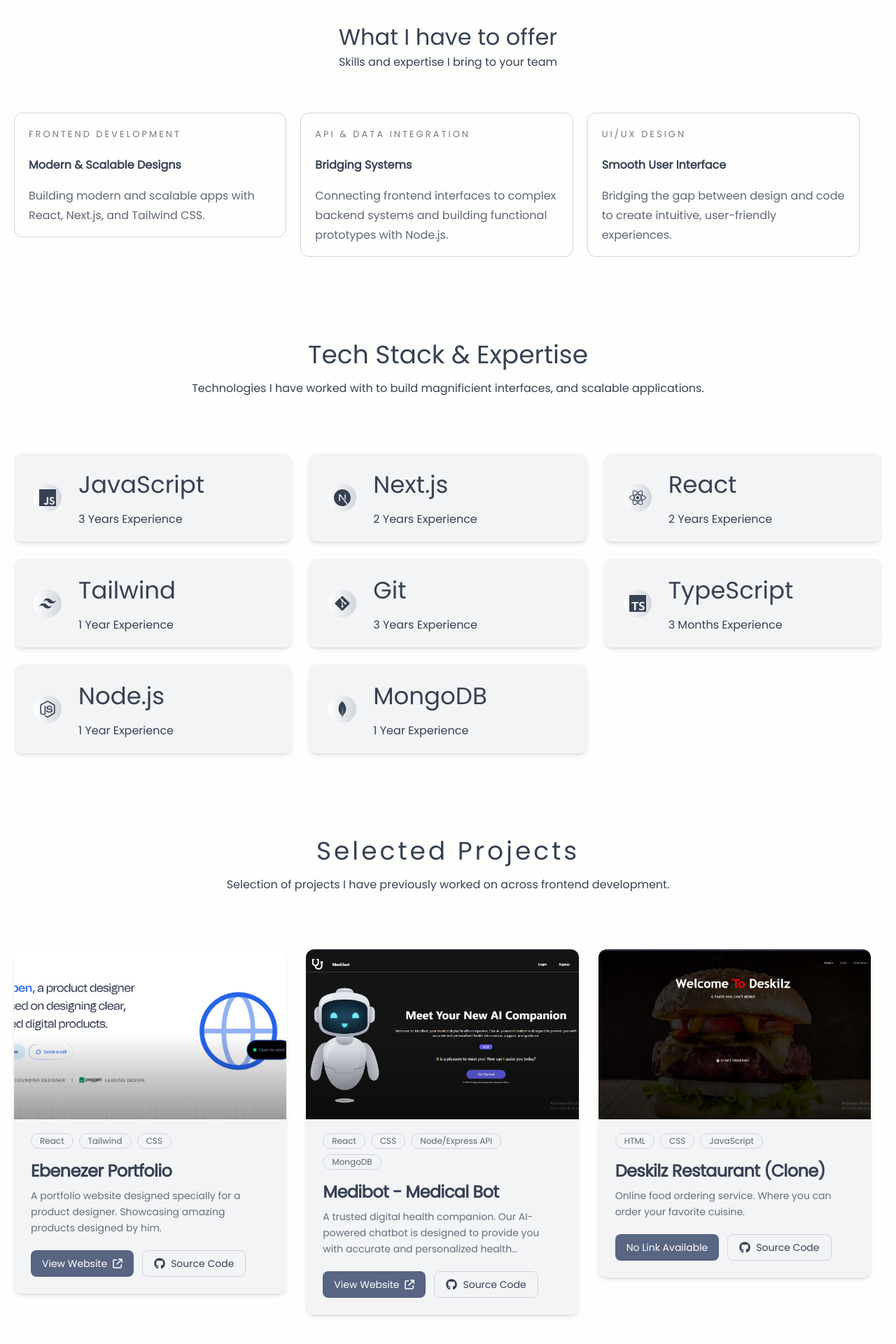
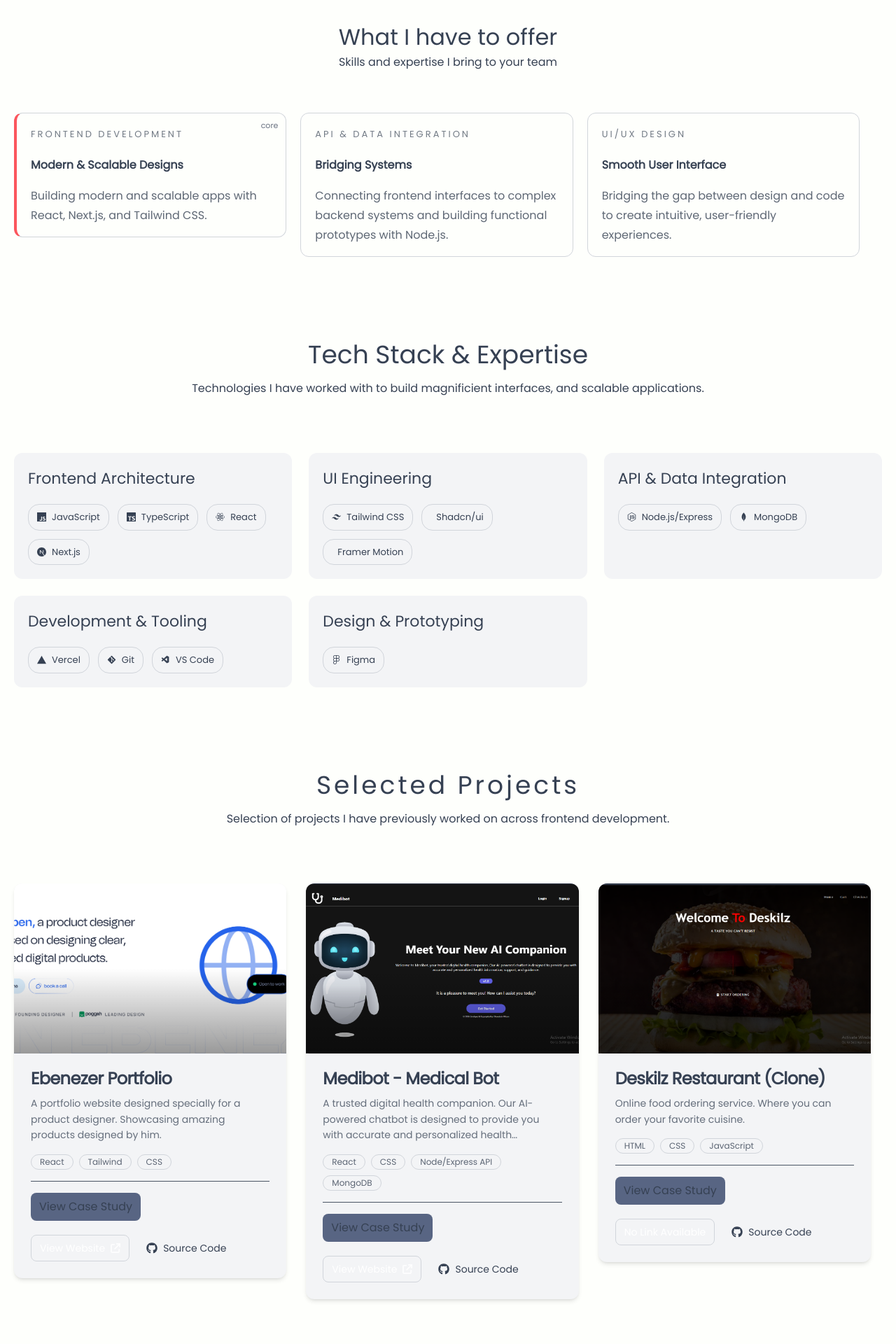
Before and after one commit to TobbyWillson/my-portfolio, a React (Vite) app: page / in a window 1280 px wide. Shown: the part 828-2748 px from the top of the page at 70% size. Built offline with nearby package versions, Linux system fonts and the light colour scheme.

Commit message:
Changes to stacks and experiences

```diff
--- a/package.json
+++ b/package.json
@@ -14,6 +14,7 @@
     "@fontsource/bricolage-grotesque": "^5.2.10",
     "@fontsource/poppins": "^5.2.7",
     "@tailwindcss/vite": "^4.2.1",
+    "framer-motion": "^12.38.0",
     "libphonenumber-js": "^1.12.41",
     "lucide-react": "^0.577.0",
     "react": "^19.2.0",
--- a/src/App.jsx
+++ b/src/App.jsx
@@ -76,7 +76,7 @@
           </main>
         </div>
 
-        <footer className=' text-bg-text border border-border-gray border-x-0'>
+        <footer className=' text-bg-text border  border-border-gray border-x-0'>
           <div className='max-w-7xl mx-auto p-10'>
             <Footer />
           </div>
--- a/src/Components/BriefAbout.jsx
+++ b/src/Components/BriefAbout.jsx
@@ -9,12 +9,12 @@
       <div className='flex flex-col gap-8 mb-20'>
         <h1 className='text-center text-[32px]'>About Me</h1>
         <h2 className='text-[18px]'>Hi, I'm Tobby Wilson.</h2>
-        <h3>
+        <h3 className='leading-8'>
           I’m a Nigeria-based Frontend Developer who builds systems that scale. From fintech to logistics, I specialize in translating complex product ideas into clean, high-performance web applications. I don’t just build interfaces, I simplify complex workflows into seamless user experiences.
         </h3>
 
-        <div className='text-bg-text/70 border w-fit '>
-          <Link to='/contact' className='flex  items-center gap-1 p-2'>
+        <div className='text-bg-text/70 border w-fit rounded-sm bg-background'>
+          <Link to='/about' className='flex  items-center gap-1 p-2'>
             <p>Read more about me</p>
             <MdArrowRightAlt />
           </Link>
--- a/src/Components/HeroSection.jsx
+++ b/src/Components/HeroSection.jsx
@@ -166,7 +166,7 @@
             </button>
           </div>
 
-          <div className='w-fit'>
+          <div className='w-fit bg-background'>
             <Link to='https://drive.google.com/file/d/1wjAULdzK-zRENYCg6fB0hiL7u-7OS_6g/view?usp=drive_link' target='_blank' rel='noopener noreferrer'>
               <p className=' flex items-center gap-2 rounded-2xl  px-5 py-3 text-[14px] md:text-[16px] border border-border-gray text-bg-text hover:scale-107 cursor-pointer transition-all duration-700 ' onClick={handleDownload}>
                 {isDownloading ? (
--- a/src/Components/PreviousProjects.jsx
+++ b/src/Components/PreviousProjects.jsx
@@ -5,6 +5,7 @@
 
 import { useEffect, useRef } from "react";
 import { useLocation } from "react-router-dom";
+import { Link } from "react-router-dom";
 
 const PreviousProjects = () => {
   const { isDark } = useTheme();
@@ -45,7 +46,12 @@
                 </div>
 
                 <div className='flex flex-1 flex-col gap-4 p-6 pt-5'>
-                  <div className='flex flex-wrap gap-2'>
+                  <div className='flex flex-col gap-2'>
+                    <h2 className='text-xl font-semibold tracking-tight sm:text-2xl'>{project.projectName}</h2>
+                    <p className='text-sm leading-relaxed text-bg-text/75 dark:text-gray-100/65 line-clamp-3'>{project.projectDescription}</p>
+                  </div>
+
+                  <div className='flex flex-wrap gap-2 pb-4 border-b border-gray-600'>
                     {project.tools.map((tag) => (
                       <span key={tag} className='rounded-full border border-border-gray px-3 py-0.5 text-xs font-medium text-bg-text/80 dark:text-gray-200/80 hover:bg-background'>
                         {tag}
@@ -53,21 +59,20 @@
                     ))}
                   </div>
 
-                  <div className='flex flex-col gap-2'>
-                    <h2 className='text-xl font-semibold tracking-tight sm:text-2xl'>{project.projectName}</h2>
-                    <p className='text-sm leading-relaxed text-bg-text/75 dark:text-gray-100/65 line-clamp-3'>{project.projectDescription}</p>
-                  </div>
+                  <Link to={project.caseStudy} className='text-center'>
+                    <div className='bg-[#586583] px-3 py-2 rounded-lg hover:scale-105 hover:bg-[#556daf] transition-all duration-700 lg:w-fit'>View Case Study</div>
+                  </Link>
 
-                  <div className='flex flex-wrap gap-3 pt-1'>
+                  <div className='flex flex-wrap gap-6 max-[368px]:gap-4 pt-1'>
                     {project.liveUrl == "" ? (
-                      <div className='inline-flex items-center gap-2 rounded-lg bg-[#586583] px-4 py-2 text-sm font-medium text-white transition hover:bg-[#556daf]'> No Link Available </div>
+                      <div className='inline-flex items-center gap-2 rounded-lg border border-border-gray px-3 py-2 text-sm font-medium text-white transition hover:bg-[#556daf]'> No Link Available </div>
                     ) : (
-                      <a href={project.liveUrl} target='_blank' rel='noreferrer' className='inline-flex items-center gap-2 rounded-lg bg-[#586583] px-4 py-2 text-sm font-medium text-white transition hover:bg-[#556daf]'>
+                      <a href={project.liveUrl} target='_blank' rel='noreferrer' className='inline-flex items-center gap-2 rounded-lg border border-border-gray px-3 py-2 text-sm font-medium text-white transition-all duration-500 hover:bg-[#556daf]'>
                         View Website
                         {project.liveUrl == "" ? "" : <FaArrowUpRightFromSquare className='h-3.5 w-3.5 opacity-90' aria-hidden />}
                       </a>
                     )}
-                    <a href={project.repoUrl} target='_blank' rel='noreferrer' className='inline-flex items-center gap-2 rounded-lg border border-border-gray px-4 py-2 text-sm font-medium transition hover:border-[#2563EB]/50 hover:text-[#2563EB] dark:hover:text-[#a9bdee]'>
+                    <a href={project.repoUrl} target='_blank' rel='noreferrer' className='inline-flex items-center gap-2 text-sm font-medium transition hover:border-[#2563EB]/50 hover:text-[#2563EB] dark:hover:text-[#a9bdee]'>
                       <FaGithub className='h-4 w-4' aria-hidden />
                       Source Code
                     </a>
--- a/src/Components/StacksExpertise.jsx
+++ b/src/Components/StacksExpertise.jsx
@@ -1,5 +1,5 @@
 import { useEffect } from "react";
-import { experiences } from "../constants/Materials";
+import { experiences, Skills } from "../constants/Materials";
 import { useTheme } from "./ThemeContext";
 
 const StacksExpertise = () => {
@@ -27,7 +27,7 @@
           <h2 className='text-[16px] dark:text-bg-text/60 text-center'>Technologies I have worked with to build magnificient interfaces, and scalable applications.</h2>
         </div>
 
-        <div className='grid grid-cols-1 sm:grid-cols-2 lg:grid-cols-3 gap-6'>
+        {/* <div className='grid grid-cols-1 sm:grid-cols-2 lg:grid-cols-3 gap-6'>
           {experiences.map((experience, index) => (
             <div
               key={index}
@@ -43,6 +43,27 @@
               </div>
             </div>
           ))}
+        </div> */}
+
+        <div className='grid grid-cols-1 sm:grid-cols-2 lg:grid-cols-3 gap-6'>
+          {Skills.map((skill, index) => (
+            <div
+              key={index}
+              style={{ transitionDelay: `${(2 - (index % 3)) * 100}ms` }}
+              className={`scroll-item-experience ${isDark ? "bg-[#272f3a]" : "bg-gray-100 hover:bg-gray-50"} px-5  py-5 rounded-xl  dark:shadow-gray-50/10 hover:md:border-b-4 hover:md:scale-102 border-border-gray dark:hover:bg-[#2f3844] transition-all duration-300`}
+            >
+              <div className='flex items-center gap-6 mb-5 text-[22px]'>{skill.category}</div>
+
+              <div className='flex flex-wrap gap-3'>
+                {skill.items.map((item, index) => (
+                  <div key={index} className='flex gap-2 items-center border border-border-gray rounded-2xl px-3 py-2 text-[13px]'>
+                    <div>{item.logo}</div>
+                    <p>{item.title}</p>
+                  </div>
+                ))}
+              </div>
+            </div>
+          ))}
         </div>
       </div>
     </div>
--- a/src/Components/WhatIOffer.jsx
+++ b/src/Components/WhatIOffer.jsx
@@ -1,22 +1,54 @@
+import { motion } from "framer-motion";
 import { Services } from "../constants/Materials";
 
 const WhatIOffer = () => {
+  const container = {
+    hidden: { opacity: 0 },
+    show: {
+      opacity: 1,
+      transition: {
+        staggerChildren: 0.2,
+      },
+    },
+  };
+
+  const item = {
+    hidden: {
+      opacity: 0,
+      y: 100,
+    },
+    show: {
+      opacity: 1,
+      y: 0,
+      transition: {
+        duration: 0.8,
+        ease: [0.33, 1, 0.68, 1],
+      },
+    },
+  };
+
   return (
     <div className='mt-25'>
       <h1 className='text-[32px] text-center'>What I have to offer</h1>
       <h2 className='text-center dark:text-bg-text/60 '>Skills and expertise I bring to your team</h2>
 
-      <div className='flex flex-wrap mt-15 gap-5'>
+      <motion.div variants={container} initial='hidden' whileInView='show' exit='hidden' viewport={{ once: false, amount: 0.2 }} className='flex flex-wrap mt-15 gap-5'>
         {Services.map((service, id) => (
-          <div className='w-full md:w-[calc(50%-1.5rem)] lg:w-[calc(33.333%-1.5rem)] leading-7 bg-background ' key={id}>
-            <div className='border border-border-gray rounded-xl py-4 px-5 hover:border-b-4  transition-all duration-300'>
+          <div className='w-full md:w-[calc(50%-1.5rem)] lg:w-[calc(33.333%-1.5rem)] leading-7 bg-background relative' key={id}>
+            <motion.div
+              key={id}
+              variants={item}
+              whileHover={{ y: -5 }}
+              className={`group border border-border-gray rounded-xl py-4 px-5 hover:md:border-b-4 hover:md:border-b-red-500/30  active:border-b-4 active:border-b-red-500/30 active:scale-102 transition-all duration-500 ${service.id === 1 ? "border-l-4 border-l-red-500/80" : ""}`}
+            >
               <h3 className='text-bg-text/70  text-[13px] tracking-[3px]'>{service.category} </h3>
               <p className='text-bg-text font-extrabold py-4'> {service.title} </p>
               <p className='text-bg-text/80'>{service.body}</p>
-            </div>
+              <p className='absolute top-1 right-3 text-[11px] text-gray-500'>{service.id === 1 ? "core" : ""}</p>
+            </motion.div>
           </div>
         ))}
-      </div>
+      </motion.div>
     </div>
   );
 };
--- a/src/constants/Materials.jsx
+++ b/src/constants/Materials.jsx
@@ -2,11 +2,12 @@
 
 import { Phone, Mail, MailPlus } from "lucide-react";
 
-import { SiJavascript, SiMongodb, SiNextdotjs, SiNodedotjs, SiTailwindcss, SiTypescript } from "react-icons/si";
+import { SiFigma, SiJavascript, SiMongodb, SiNextdotjs, SiNodedotjs, SiTailwindcss, SiTypescript, SiVercel } from "react-icons/si";
 
 import DeskilzPreview from "../assets/images/Deskilz.png";
 import MedibotPreview from "../assets/images/Medibot.png";
 import EbenezerPreview from "../assets/images/Ebenezer.jpg";
+import { VscVscode } from "react-icons/vsc";
 
 // WhatsApp link and message
 
@@ -60,6 +61,7 @@
     alt: "Ebenezer Portfolio",
     tools: ["React", "Tailwind", "CSS"],
     liveUrl: "https://akinebenezer.com",
+    caseStudy: "#",
     repoUrl: "https://github.com/TobbyWillson/Eben-Portfolio",
   },
   {
@@ -69,6 +71,7 @@
     alt: "Medibot Preview",
     tools: ["React", "CSS", "Node/Express API", "MongoDB"],
     liveUrl: "https://medibot-coral.vercel.app",
+    caseStudy: "#",
     repoUrl: "https://github.com/TobbyWillson/Medibot",
   },
   {
@@ -79,6 +82,7 @@
     alt: "Deskilz Web App Preview",
     tools: ["HTML", "CSS", "JavaScript"],
     liveUrl: "",
+    caseStudy: "#",
     repoUrl: "https://github.com/TobbyWillson/Deskilz-Clone",
   },
 ];
@@ -159,17 +163,74 @@
     category: "FRONTEND DEVELOPMENT",
     title: "Modern & Scalable Designs",
     body: "Building modern and scalable apps with React, Next.js, and Tailwind CSS.",
+    core: "true",
   },
   {
     id: 2,
     category: "API & DATA INTEGRATION",
     title: "Bridging Systems",
     body: "Connecting frontend interfaces to complex backend systems and building functional prototypes with Node.js.",
+    core: "false",
   },
   {
     id: 3,
     category: "UI/UX DESIGN",
     title: "Smooth User Interface",
     body: "Bridging the gap between design and code to create intuitive, user-friendly experiences.",
+    core: "false",
   },
 ];
+
+export const Skills = [
+  {
+    id: 1,
+    category: "Frontend Architecture",
+    items: [
+      { title: "JavaScript", logo: <SiJavascript /> },
+      { title: "TypeScript", logo: <SiTypescript /> },
+      { title: "React", logo: <FaReact /> },
+      { title: "Next.js", logo: <SiNextdotjs /> },
+    ],
+  },
+  {
+    id: 2,
+    category: "UI Engineering",
+    items: [
+      { title: "Tailwind CSS", logo: <SiTailwindcss /> },
+      { title: "Shadcn/ui", logo: "" },
+      { title: "Framer Motion", logo: "" },
+    ],
+  },
+  {
+    id: 3,
+    category: "API & Data Integration",
+    items: [
+      { title: "Node.js/Express", logo: <SiNodedotjs /> },
+      { title: "MongoDB", logo: <SiMongodb /> },
+    ],
+  },
+  {
+    id: 4,
+    category: "Development & Tooling",
+    items: [
+      { title: "Vercel", logo: <SiVercel /> },
+      { title: "Git", logo: <FaGitAlt /> },
+      { title: "VS Code", logo: <VscVscode /> },
+    ],
+  },
+  {
+    id: 5,
+    category: "Design & Prototyping",
+    items: [{ title: "Figma", logo: <SiFigma /> }],
+  },
+];
+export const experie = [
+  { title: "JavaScript", years: "3 Years Experience", logo: <SiJavascript /> },
+  { title: "Next.js", years: "2 Years Experience", logo: <SiNextdotjs /> },
+  { title: "React", years: "2 Years Experience", logo: <FaReact /> },
+  { title: "Tailwind", years: "1 Year Experience", logo: <SiTailwindcss /> },
+  { title: "Git", years: "3 Years Experience", logo: <FaGitAlt /> },
+  { title: "TypeScript", years: "3 Months Experience", logo: <SiTypescript /> },
+  { title: "Node.js", years: "1 Year Experience", logo: <SiNodedotjs /> },
+  { title: "MongoDB", years: "1 Year Experience", logo: <SiMongodb /> },
+];
--- a/src/index.css
+++ b/src/index.css
@@ -22,13 +22,13 @@
   /* --color-background: rgb(54, 65, 83); */
   --color-bg-text: rgb(243, 244, 246);
   --color-border-gray: rgba(243, 244, 246, 0.2);
-  --dot-color: rgba(196, 200, 207, 0.532);
+  --dot-color: rgba(196, 200, 207, 0.65);
 }
 
 @theme {
   --color-background: #fefffc;
   --color-bg-text: rgb(54, 65, 83);
-  --dot-color: rgba(100, 116, 139, 0.35);
+  --dot-color: rgba(100, 116, 139, 0.65);
   --color-border-gray: rgb(209, 213, 219);
 
   --font-mono: "DM Mono", monospace;
```
Also changed, not shown: src/pages/AboutMe.jsx (+4 -7 lines), 1 other file (tests, documents, lock files or other folders).
